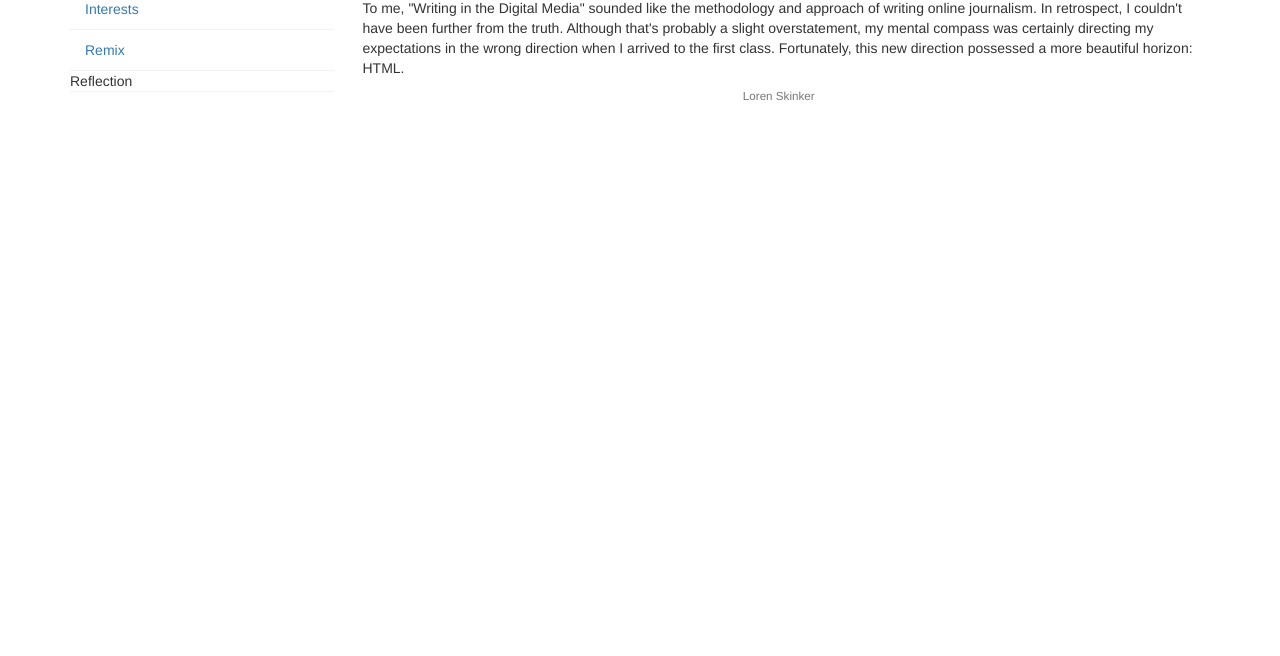
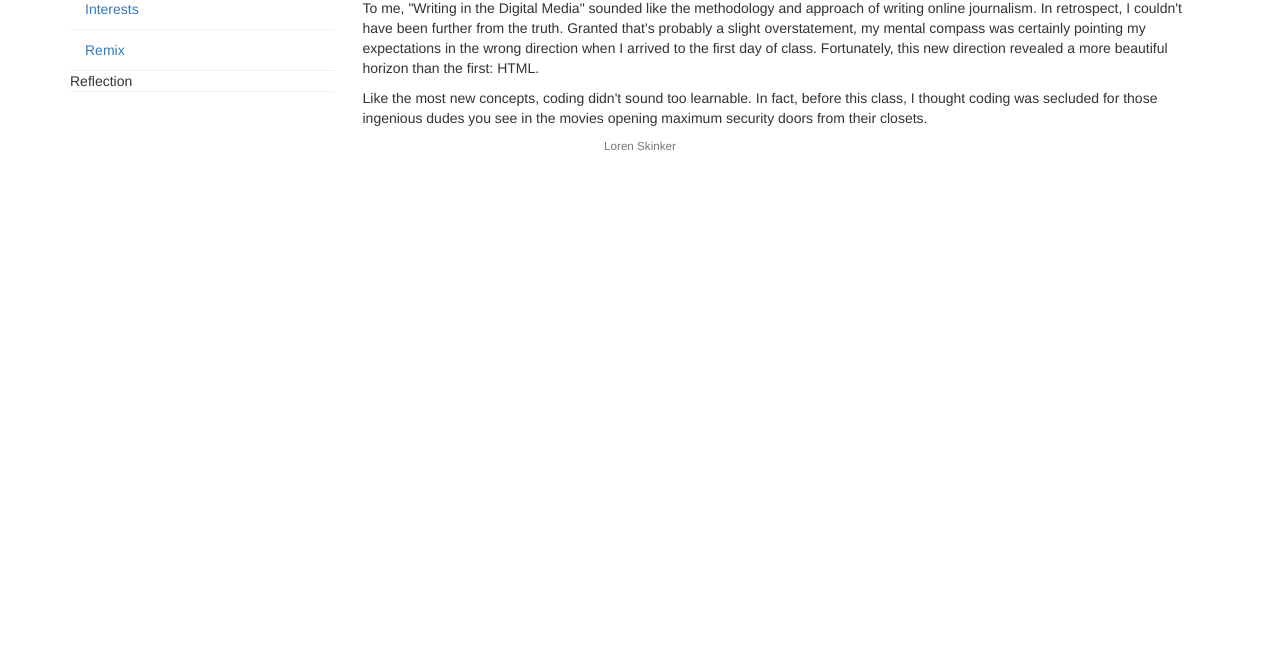
Before and after one commit to lorenjskinker/3844-skinker, a plain HTML site: page reflection.html in a window 1280 px wide. Shown: the part 144-800 px from the top of the page. Drawn offline with nearby package versions, Linux system fonts and the light colour scheme.

Commit message:
new coding

```diff
--- a/reflection.html
+++ b/reflection.html
@@ -42,7 +42,11 @@
                 </div>
                 <div class="col-xs-12 col-sm-9">
                     <h1>Reflection</h1>
-                    <p>To me, "Writing in the Digital Media" sounded like the methodology and approach of writing online journalism. In retrospect, I  couldn't have been further from the truth. Although that's probably a slight overstatement, my mental compass was certainly directing my expectations in the wrong direction when I arrived to the first class. Fortunately, this new direction possessed a more beautiful horizon: HTML.
+                    <p>To me, "Writing in the Digital Media" sounded like the methodology and approach of writing online journalism. In retrospect, I  couldn't have been further from the truth. Granted that's probably a slight overstatement, my mental compass was certainly pointing my expectations in the wrong direction when I arrived to the first day of class. Fortunately, this new direction revealed a more beautiful horizon than the first: HTML.</p>
+
+                    <p>Like the most new concepts, coding didn't sound too learnable. In fact, before this class, I thought coding was secluded for those ingenious dudes you see in the movies opening maximum security doors from their closets.
+
+
 
                   </div>
                     <footer>
```
